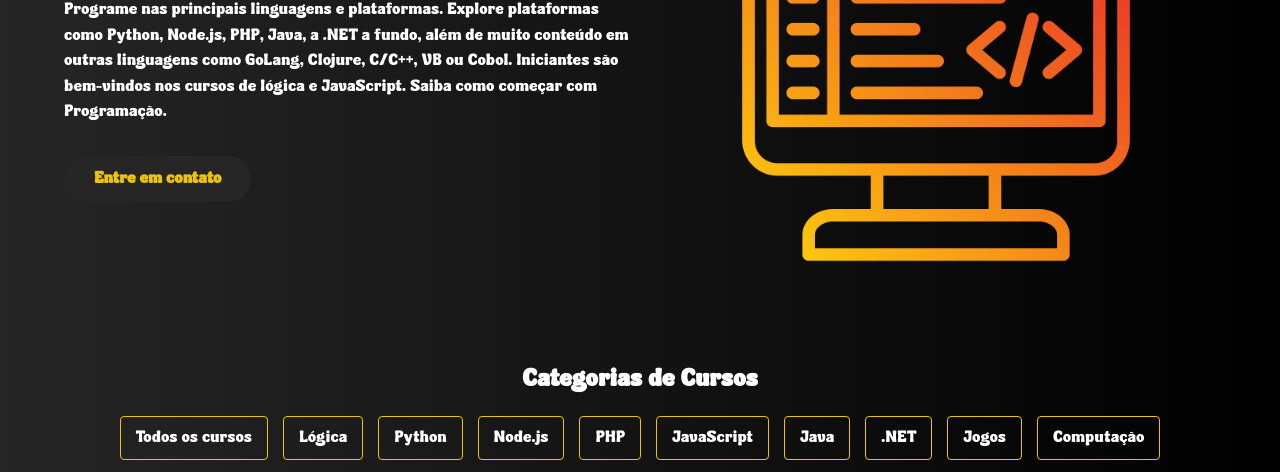
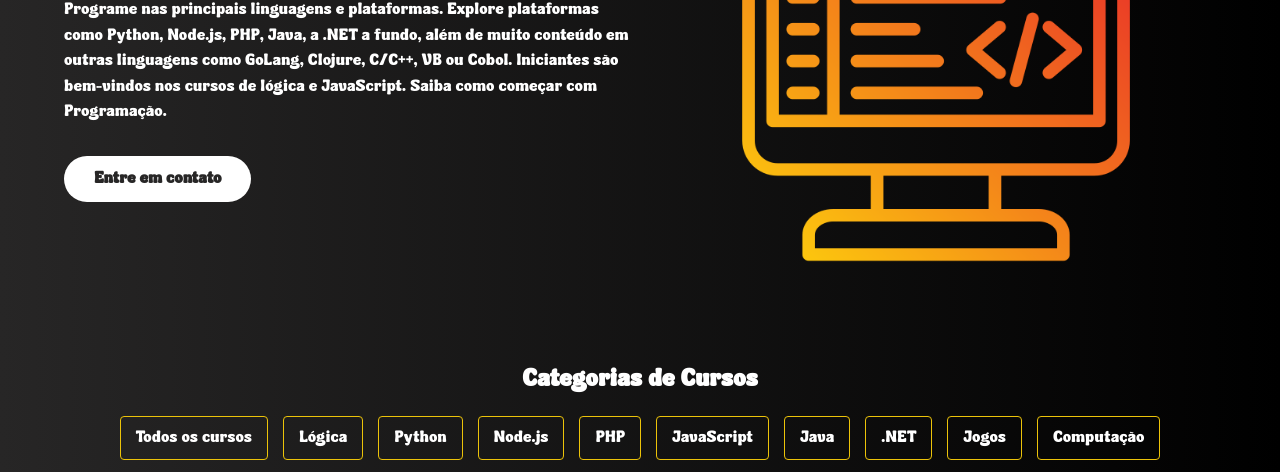
Before and after one commit to ShadowDarkus/html-css, a plain HTML site: page index.html in a window 1280 px wide. Shown: the part 316-788 px from the top of the page. Drawn offline with Linux system fonts and the light colour scheme.

Commit message:
Atualizacao v2

```diff
--- a/index.html
+++ b/index.html
@@ -38,10 +38,11 @@
         <div class="main-container">
             <div class="content-text">
                 <h1>Cursos da Escola Programação</h1>
-                <p>Programe nas principais linguagens e plataformas. Explore plataformas como Python, Node.js, PHP, Java, a
+                <p>Programe nas principais linguagens e plataformas. Explore plataformas como Python, Node.js, PHP,
+                    Java, a
                     .NET a fundo, além de muito conteúdo em outras linguagens como GoLang, Clojure, C/C++, VB ou Cobol.
                     Iniciantes são bem-vindos nos cursos de lógica e JavaScript. Saiba como começar com Programação.</p>
-              <a href="#contato" class="cta-button">Entre em contato</a>
+                <a href="./src/paginas/Contato/index.html" class="cta-button">Entre em contato</a>
             </div>
             <div class="content-illustration">
                 <img src="./src/img/pc 2 (transparent icon).png" alt="Programming illustration" />
@@ -73,7 +74,7 @@
         </div>
     </section>
 
-<!-- Habilidades Section -->
+    <!-- Habilidades Section -->
     <section class="skills" id="habilidades">
         <div class="container">
             <h2 class="section-title">Minhas Habilidades</h2>
@@ -81,32 +82,38 @@
                 <div class="skill-box">
                     <div class="skill-icon">🌐</div>
                     <h3 class="skill-title">Desenvolvimento Frontend</h3>
-                    <p>Especialista em HTML5, CSS3, JavaScript e frameworks modernos como React e Vue.js para criar interfaces responsivas e interativas.</p>
+                    <p>Especialista em HTML5, CSS3, JavaScript e frameworks modernos como React e Vue.js para criar
+                        interfaces responsivas e interativas.</p>
                 </div>
                 <div class="skill-box">
                     <div class="skill-icon">⚙️</div>
                     <h3 class="skill-title">Desenvolvimento Backend</h3>
-                    <p>Experiência com Node.js, PHP e Python para criar APIs robustas e sistemas escaláveis que atendem às necessidades do cliente.</p>
+                    <p>Experiência com Node.js, PHP e Python para criar APIs robustas e sistemas escaláveis que atendem
+                        às necessidades do cliente.</p>
                 </div>
                 <div class="skill-box">
                     <div class="skill-icon">🎨</div>
                     <h3 class="skill-title">UX/UI Design</h3>
-                    <p>Criação de wireframes, protótipos e interfaces intuitivas usando Figma e Adobe XD, com foco na experiência do usuário.</p>
+                    <p>Criação de wireframes, protótipos e interfaces intuitivas usando Figma e Adobe XD, com foco na
+                        experiência do usuário.</p>
                 </div>
                 <div class="skill-box">
                     <div class="skill-icon">📱</div>
                     <h3 class="skill-title">Design Responsivo</h3>
-                    <p>Desenvolvimento de sites e aplicações que funcionam perfeitamente em todos os dispositivos, de smartphones a desktops.</p>
+                    <p>Desenvolvimento de sites e aplicações que funcionam perfeitamente em todos os dispositivos, de
+                        smartphones a desktops.</p>
                 </div>
                 <div class="skill-box">
                     <div class="skill-icon">🔍</div>
                     <h3 class="skill-title">SEO</h3>
-                    <p>Otimização de sites para mecanismos de busca, garantindo maior visibilidade e alcance para o seu negócio online.</p>
+                    <p>Otimização de sites para mecanismos de busca, garantindo maior visibilidade e alcance para o seu
+                        negócio online.</p>
                 </div>
                 <div class="skill-box">
                     <div class="skill-icon">🚀</div>
                     <h3 class="skill-title">Performance Web</h3>
-                    <p>Análise e otimização de websites para tempos de carregamento mais rápidos e melhor desempenho geral.</p>
+                    <p>Análise e otimização de websites para tempos de carregamento mais rápidos e melhor desempenho
+                        geral.</p>
                 </div>
             </div>
         </div>
--- a/style.css
+++ b/style.css
@@ -200,21 +200,26 @@ body {
 
 /*Referente ao botao de "entre em contato"*/
 .cta-button {
-    display: inline-block; /**/
-    background-color: #272626; /*cor de fundo do botao*/
-    color: #ecc309; /*texto dentro do botao*/
+    display: inline-block;
+    background-color: #ffffff;
+    color: #272626;
     margin-bottom: 30px;
-    padding: 12px 30px; /*preenchimento de altura e largura do botao*/
-    text-decoration: none; /*limpa o link do botao, retirando o sublinhado e cor padrao*/
-    border-radius: 30px; /*borda curva do botao*/
-    font-weight: bold; /*engrossamento do texto do botao*/
-    transition: transform 0.3s, box-shadow 0.3s; /*animacao suave + sombra atras do boato*/
+    padding: 12px 30px;
+    text-decoration: none;
+    border-radius: 30px;
+    font-weight: bold;
+    transition: transform 0.3s, box-shadow 0.3s;
+    position: relative; /* Adicionar posição relativa */
 }
 
 /*Referente ao hover do botao*/
 .cta-button:hover {
-    transform: translateY(-3px); /*faz com que o botao suba um pouco quando o mouse passa por cima*/
-    box-shadow: 0 5px 15px rgba(0, 0, 0, 0.1); /*cria a sombra do botao*/
+    transform: translateY(-3px);
+    box-shadow: 0 5px 15px rgba(231, 189, 3, 0.1);
+    color: #ecc309;
+    background-color: #000;
+    transition: background-color 0.3s, color 0.3s;
+    border: 1px solid #ecc309; /* Corrigido: vírgulas removidas */
 }
 
 .content-illustration {
@@ -556,6 +561,7 @@ footer {
 
     .content-illustration img {
         width: 100%;
+        margin-left: -20px;
     }
 
     .header-nav, .header-actions {
```
